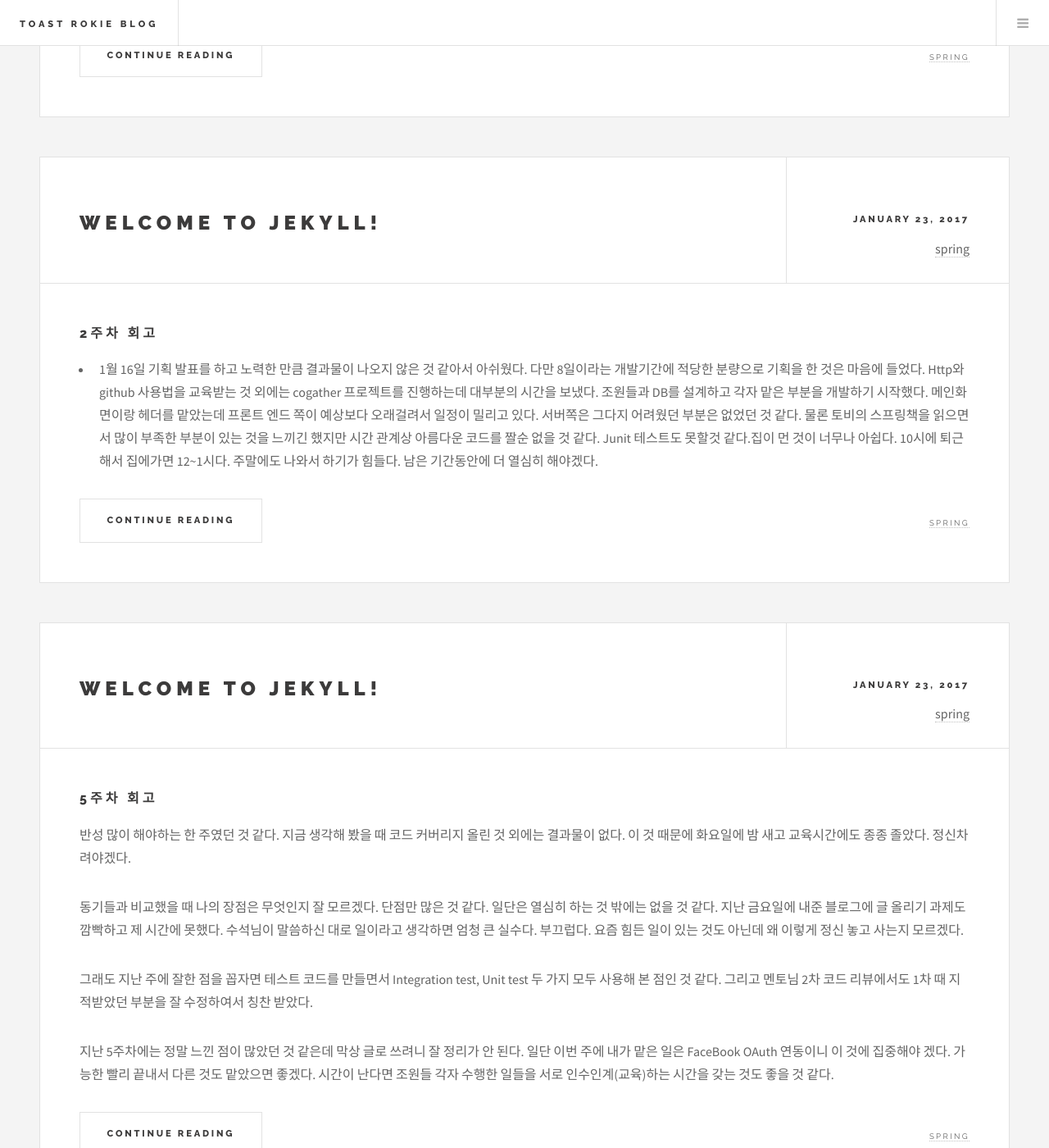
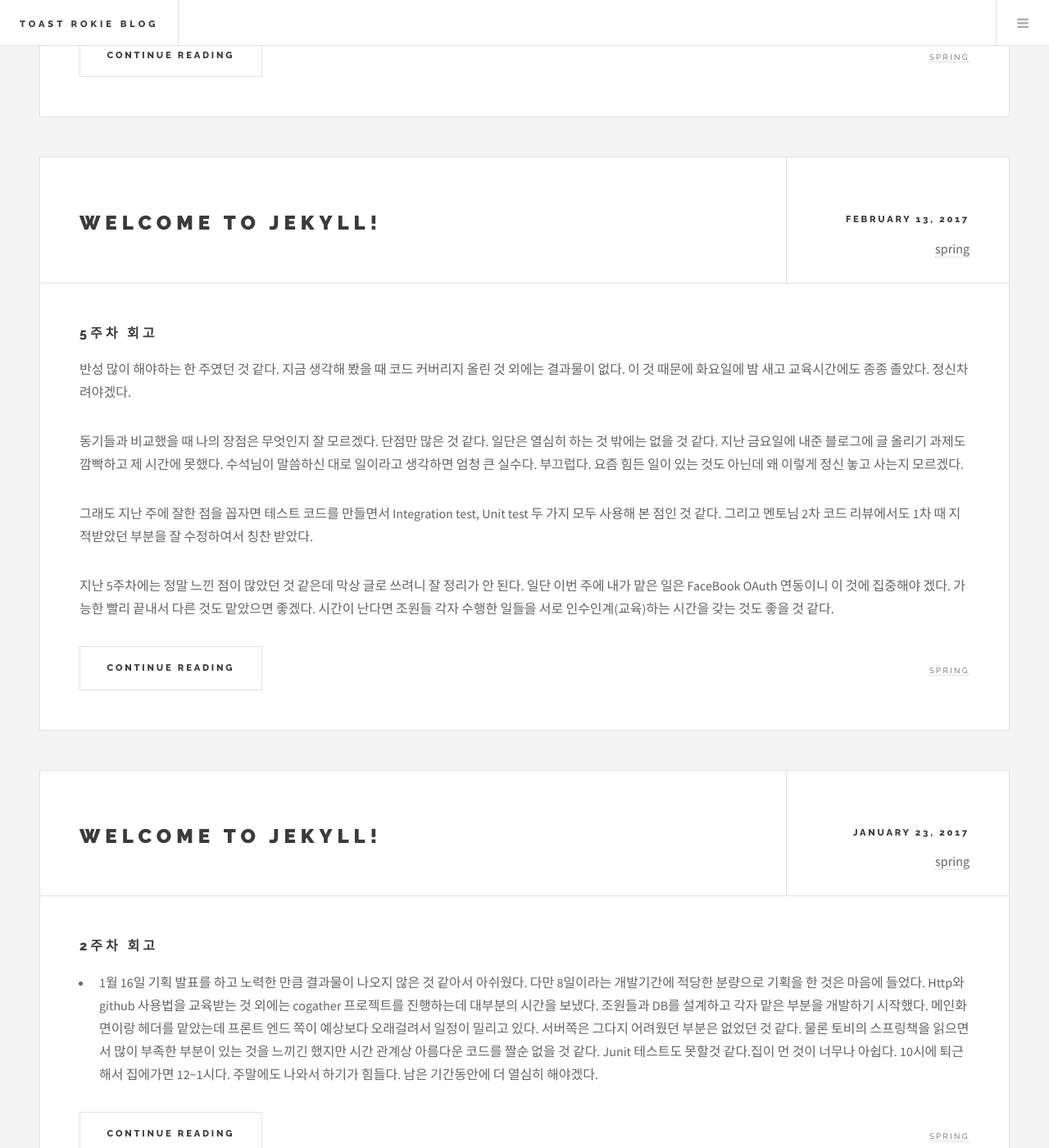
Before and after one commit to naka15/naka15.githubio.backup, a Jekyll site: the page built from index.html, in a window 1280 px wide and 1400 px high, scrolled down 669 px. Shown: the whole window at 82% size. Built offline with Jekyll 4.4.1, drawn with Linux system fonts in a browser that asks for light colours; the list of posts is cut into pages by our own code; some of the changed text lies outside the part shown.

Commit message:
Update 2017-02-13-블로그.markdown

```diff
--- a/_posts/2017-02-13-블로그.markdown
+++ b/_posts/2017-02-13-블로그.markdown
@@ -2,7 +2,7 @@
 layout: post
 comments: tue
 title:  "Welcome to Jekyll!"
-date:   2017-01-23 03:10:00
+date:   2017-02-13 03:00:00
 categories: spring
 tags: spring
 ---
```
